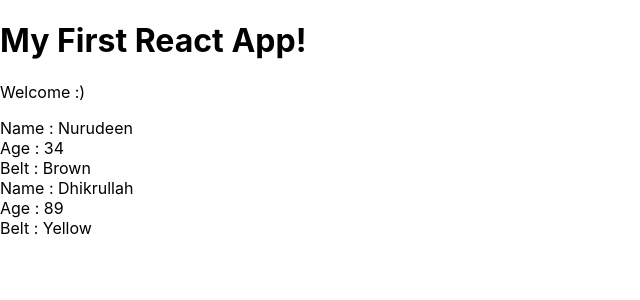
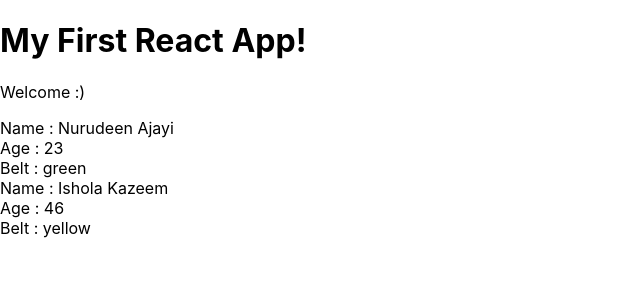
Before and after one commit to hayjay/FrontendReactPlayground, a React (Create React App) app: page / in a window 1280 px wide. Shown: the top 300 px of the page, without its empty margins (0-640 px from the left). Built offline with nearby package versions, Linux system fonts and the light colour scheme.

Commit message:
Passed Data from parent component to child component using props

```diff
--- a/src/App.js
+++ b/src/App.js
@@ -1,12 +1,17 @@
 import React from 'react';
 import Ninjas from './Ninjas';
 function App() {
+  const state = {
+    ninjas : [
+      { "name" : "Nurudeen Ajayi", "age" : 23, id : 1, "belt" : "green" },
+      { "name" : "Ishola Kazeem", "age" : 46, id : 3, "belt" : "yellow" }
+    ]
+  }
   return (
     <div className="App">
       <h1>My First React App!</h1>
       <p>Welcome :)</p>
-      <Ninjas name="Nurudeen" age="34" belt="Brown"/>
-      <Ninjas name="Dhikrullah" age="89" belt="Yellow"/>
+      <Ninjas ninjas={state.ninjas}/>
 
     </div>
   );
--- a/src/Ninjas.js
+++ b/src/Ninjas.js
@@ -5,12 +5,22 @@ class Ninjas extends Component {
         // console.log(this.props) //by default when a parent component passes a property to a child component,
         //the child component would see the props thats been pass and can access all the props using this.props.propname
         //Destrucing.. destructure the name, age and belt properties from this.props.name to name and this.props.age to age
-        const { name, age, belt } = this.props;
+        const { ninjas } = this.props;
+        //iterate over our ninjas list and display the list in jsX formats to the user / parent component who needs this component
+        const ninjasList = ninjas.map((each_record) => {
+            return (
+                <div className="ninja" key={each_record.id}>
+                    <div>Name : { each_record.name }</div>
+                    <div>Age : { each_record.age }</div>
+                    <div>Belt : { each_record.belt }</div>
+                </div>
+            )
+        })
+
         return (
-            <div className="ninja">
-                <div>Name : { name }</div>
-                <div>Age : { age }</div>
-                <div>Belt : { belt }</div>
+            <div className="ninja-list">
+                {/* In this div, Display our ninja list jsX variable which holds the ninjas data */}
+                { ninjasList }
             </div>
         )
     }
```
